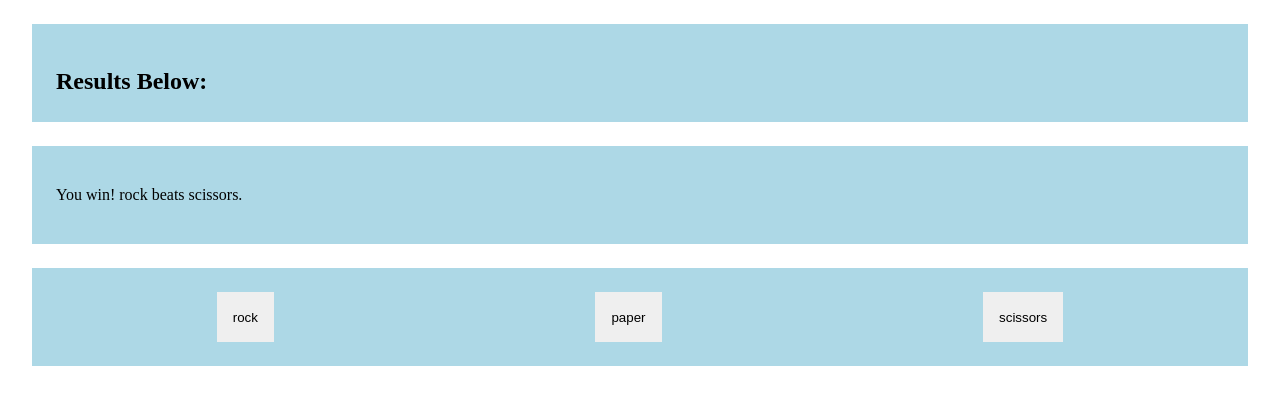
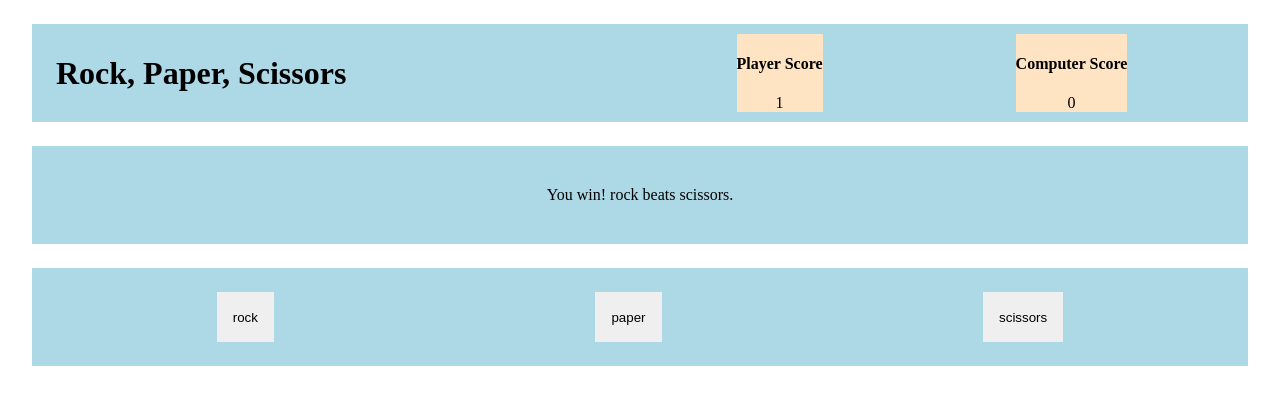
Before and after one commit to D-ZER0/rock-paper-scissors, a plain HTML site: page index.html in a window 1280 px wide. Both pictures are taken after a click on the button "rock". Drawn offline with Linux system fonts and the light colour scheme.

Commit message:
got the scores to update dynamically.  not the most elegant fix, but functional.  next iteration should be to update text rather than remove and replace after each round

```diff
--- a/index.html
+++ b/index.html
@@ -9,8 +9,16 @@
     <link href="styles.css" rel="stylesheet">
 </head>
 <body>
-    <div class="container">
-        <h2>Results Below:</h2>
+    <div class="container" id="top">
+        <h1>Rock, Paper, Scissors</h1>
+        <div id="scoreboard">
+            <div class="score" id="playerScore">
+                <h4>Player Score</h4>
+            </div>
+            <div class="score" id="computerScore">
+                <h4>Computer Score</h4>
+            </div>
+        </div>
     </div>
     <div class="container" id="results">
     </div>
--- a/script.js
+++ b/script.js
@@ -22,19 +22,65 @@ function getComputerChoice() {
  // select buttons with class type "choice"
  const options = document.querySelectorAll('.option');
  const results = document.querySelector('#results');
-
- console.log(options)
+ const playerScore = document.querySelector('#playerScore')
+ const  computerScore = document.querySelector('#computerScore')
 
 
- let msg = document.createElement("p")
- let text = document.createTextNode("Results go here")
- msg.appendChild(text)
- results.append(msg)
 
-// returns the id of the button which is clicked as a string
+// playerPoints and ComputerPoints will be updated after each round.
+ let playerPoints = 0;
+ let computerPoints = 0;
+
+//  DOM handling to add scores in the appropriate scoreboard locations
+
+let pscore = document.createElement("p");
+let ptext = document.createTextNode(playerPoints);
+pscore.appendChild(ptext);
+playerScore.appendChild(pscore);
+
+let cscore = document.createElement("p");
+let ctext = document.createTextNode(computerPoints);
+cscore.appendChild(ctext);
+computerScore.appendChild(cscore);
 
 
- options.forEach(option => option.addEventListener("click", playRound))
+// update score function will use DOM manipulation to add the current score to the
+// scoreboard container in the appropriate locations for each score after each round
+// (in other words, at the end of the the playRound function)
+
+
+function updateScore() {
+    computerScore.removeChild(computerScore.lastChild)
+    playerScore.removeChild(playerScore.lastChild)
+
+    let pscore = document.createElement("p");
+    let ptext = document.createTextNode(playerPoints);
+    pscore.appendChild(ptext);
+    playerScore.appendChild(pscore);
+
+
+    let cscore = document.createElement("p");
+    let ctext = document.createTextNode(computerPoints);
+    cscore.appendChild(ctext);
+    computerScore.appendChild(cscore);
+
+}
+
+
+
+
+
+// DOM handling for messaging.  This allows text to be displayed at the
+// end of each round annoucning the winner
+
+ let msg = document.createElement("p");
+ let text = document.createTextNode("Results go here");
+ msg.appendChild(text);
+ results.append(msg);
+
+// getPlayChoice returns the html id of the button which is clicked as a string.
+// this id is used later in the playRound function in order provide a string representing the players choice for that round
+
 
 function getPlayerChoice(e) {
     // results.append(msg)
@@ -45,9 +91,11 @@ function getPlayerChoice(e) {
     return e.target.id;
  }
 
-
-
-
+ // play round takes an event (a button click in this case), which is passed to player selection.
+ //computer selection is generated randomly from a list of strings
+ // player and computer choices are compared using if statements to determine the winner
+ // the 'winner' variable is updated to player, computer, or draw depending on the comparison of choices
+ //
 
 function playRound(e) {
     let playerSelection = getPlayerChoice(e);
@@ -57,44 +105,50 @@ function playRound(e) {
         winner = "draw"
     } else if (computerSelection == "rock") {
         if (playerSelection == "paper") {
-             winner = "player"
+             winner = "player";
         } else if (playerSelection == "scissors") {
-             winner = "computer"
+             winner = "computer";
         }
     } else if (computerSelection == "paper") {
         if (playerSelection == "scissors") {
-              winner = "player"
+              winner = "player";
         } else if (playerSelection == "rock") {
-             winner = "computer"
+             winner = "computer";
         }
     } else if (computerSelection == "scissors") {
         if (playerSelection == "rock") {
-             winner = "player"
+             winner = "player";
         } else if (playerSelection == "paper") {
-             winner = "computer"
+             winner = "computer";
         }
     }
     if (winner == "draw") {
-        let msg = document.createElement("p")
-        let text = document.createTextNode("It's a draw!")
-        msg.appendChild(text)
-        results.append(msg)
+        let msg = document.createElement("p");
+        let text = document.createTextNode("It's a draw!");
+        msg.appendChild(text);
+        results.append(msg);
     } else if (winner == "player") {
-        let msg = document.createElement("p")
-        let text = document.createTextNode("You win! " + playerSelection + " beats " + computerSelection + ".")
-        msg.appendChild(text)
-        results.append(msg)
+        playerPoints += 1;
+        let msg = document.createElement("p");
+        let text = document.createTextNode("You win! " + playerSelection + " beats " + computerSelection + ".");
+        msg.appendChild(text);
+        results.append(msg);
     } else {
-        let msg = document.createElement("p")
-        let text = document.createTextNode("You lose. " + computerSelection + " beats " + playerSelection + ".")
-        msg.appendChild(text)
-        results.append(msg)
+        computerPoints +=1;
+        let msg = document.createElement("p");
+        let text = document.createTextNode("You lose. " + computerSelection + " beats " + playerSelection + ".");
+        msg.appendChild(text);
+        results.append(msg);
+
+    }
+    updateScore()
+    console.log(playerPoints)
+    console.log(computerPoints)
+}
 
 
-    }
 
-}
-
+options.forEach(option => option.addEventListener("click", playRound))
 
 
 
--- a/styles.css
+++ b/styles.css
@@ -1,14 +1,46 @@
+/*  Containers */
+
 .container {
     padding: 24px;
     background-color: lightblue;
     margin: 24px;
     height: 50px;
 }
+.container#results {
+    display: flex;
+    justify-content: center;
+    align-items: center;
+}
+
+.container#top {
+    display: flex;
+    justify-content: space-between;
+    align-items: center;
+    flex-direction: row;
+}
 
 #buttonContainer {
     display:flex;
     justify-content: space-around;
 }
+
+#scoreboard {
+    display: flex;
+    flex-direction: row;
+    justify-content: space-around;
+    min-width: 50%;
+}
+
+.score {
+    display: flex;
+    flex-direction: column;
+    align-items: center;
+    max-height:fit-content;
+    background-color: bisque;
+}
+
+
+/* Controls */
 
 button {
     border-style: none;
@@ -17,3 +49,14 @@ button {
     padding-top: 8px;
     padding-bottom: 8px;
 }
+
+
+/* Text Styles */
+
+h1 {
+    margin: 0px;
+}
+
+p {
+    margin: 0px;
+}
```
